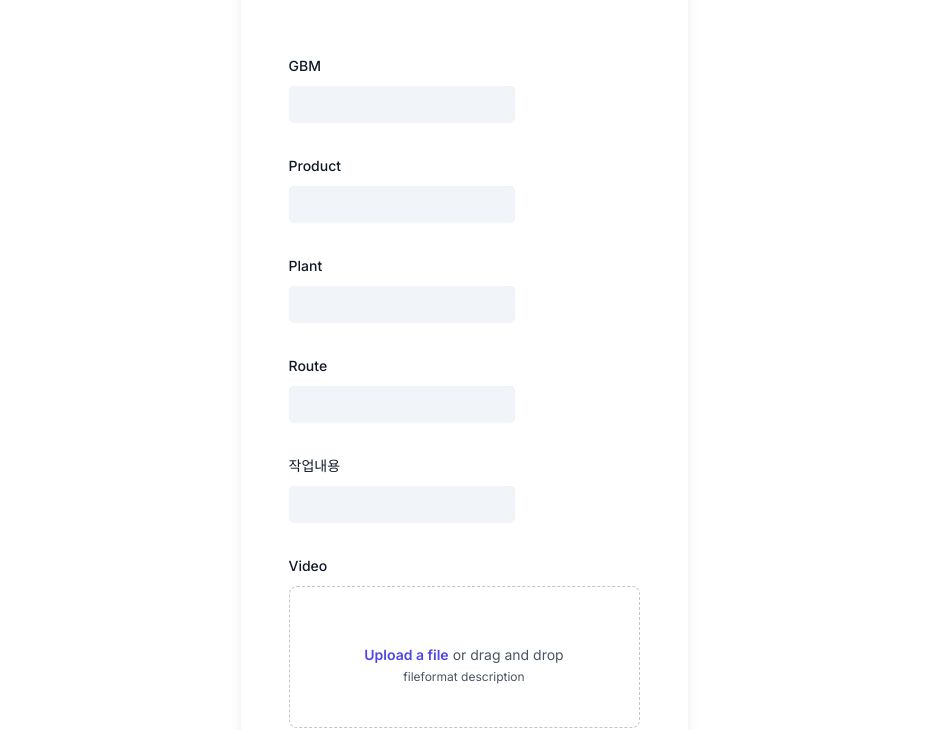
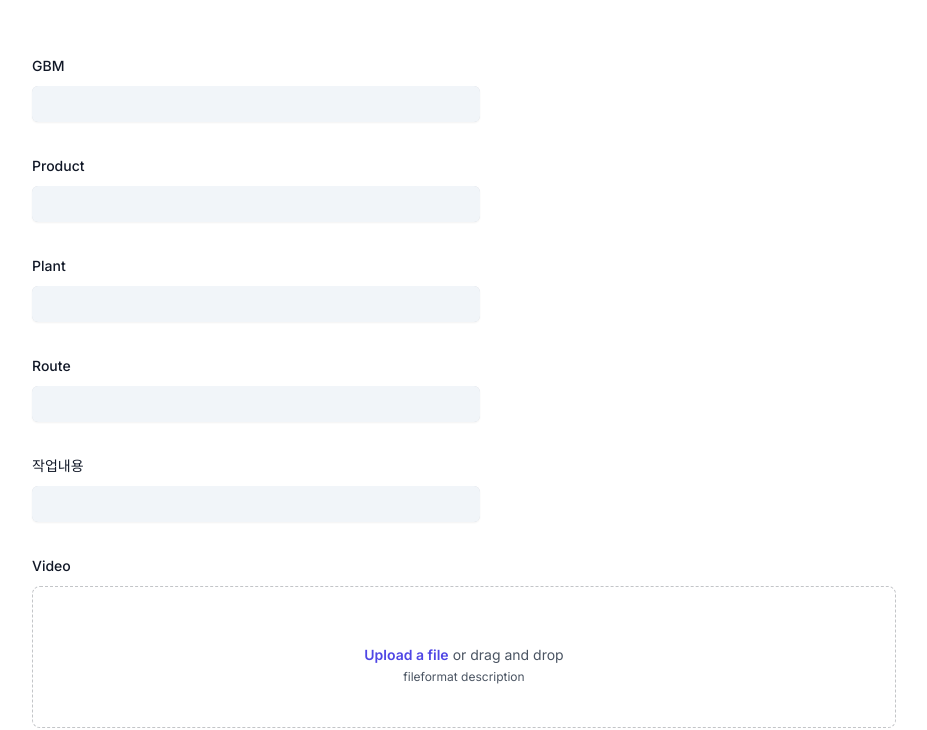
Before and after one commit to kk0in/VividReview, a Next.js app in the folder client/: page / in a window 1280 px wide. Shown: the part 130-860 px from the top of the page, without its empty margins (176-1103 px from the left). Built offline with nearby package versions, Linux system fonts and the light colour scheme.

Commit message:
minor style edit

```diff
--- a/client/src/app/page.tsx
+++ b/client/src/app/page.tsx
@@ -6,7 +6,7 @@ export default function Home() {
     <main className="flex min-h-screen flex-col items-center justify-between p-24">
       <div className="relative flex place-items-center ">
         <div>
-          <div className='rounded overflow-hidden shadow-lg p-12 bg-white '>
+          <div className='rounded overflow-hidden shadow-lg p-12 bg-white min-w-[60rem]'>
             {/* GBM, Product, Plant, Route, 작업내용 */}
             <form>
               <div className="mt-10 grid grid-cols-1 gap-x-6 gap-y-8 sm:grid-cols-6">
```
